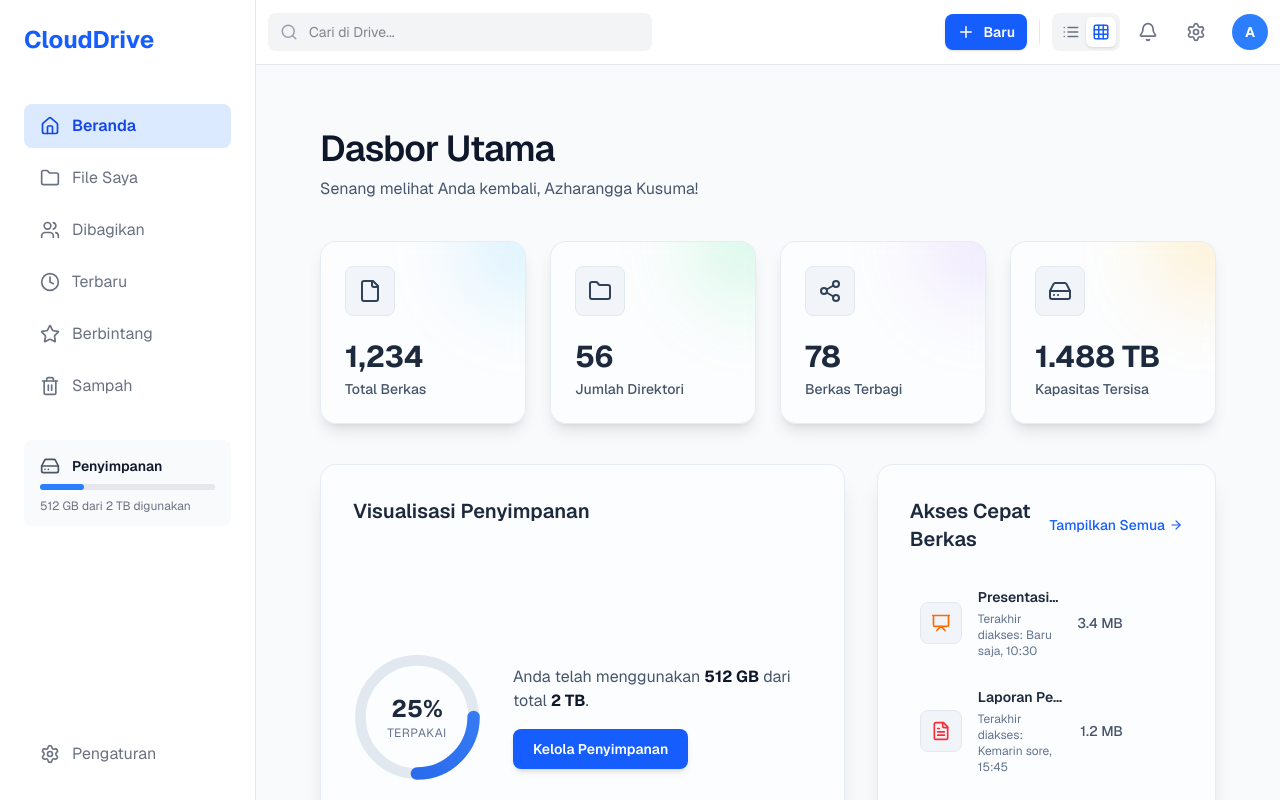
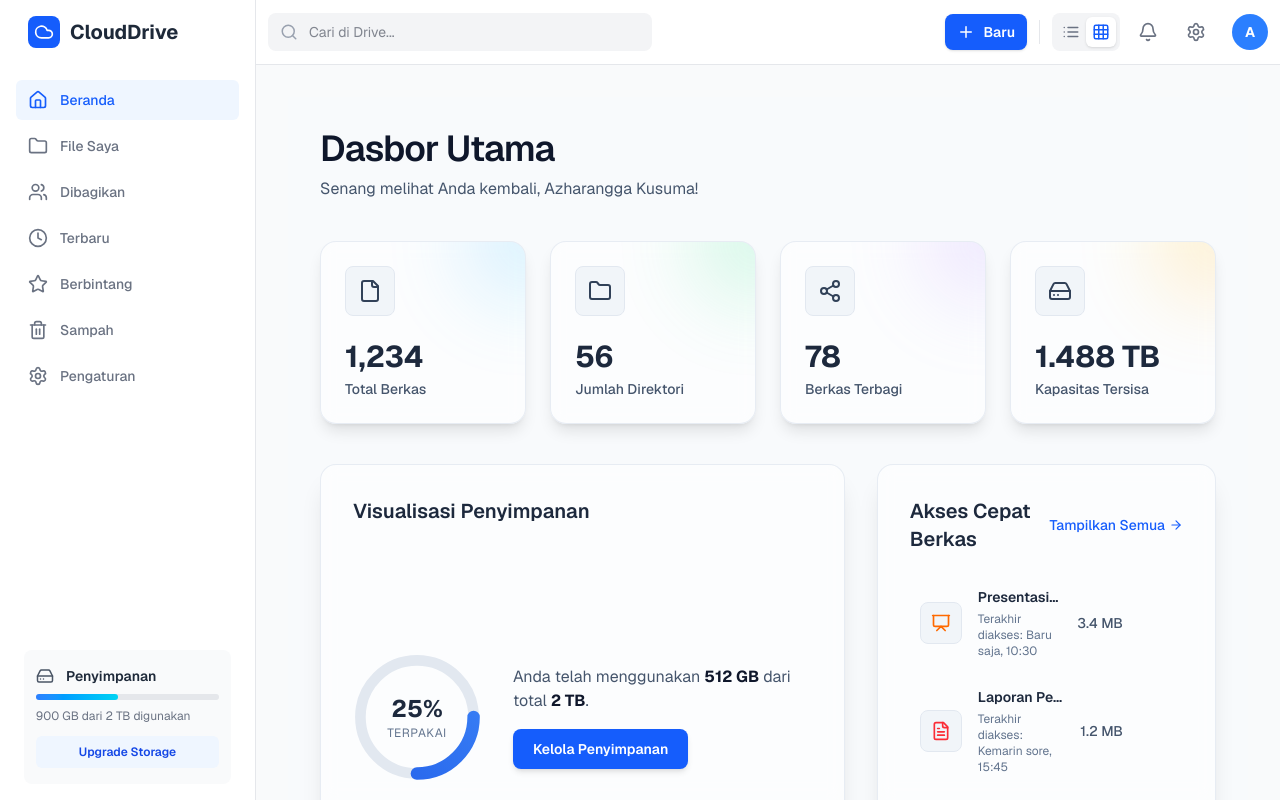
Before and after one commit to azharanggakusuma/drive, a Next.js app: page / in a window 1280 px wide. Built offline with nearby package versions, Linux system fonts and the light colour scheme.

Commit message:
Refactor Sidebar component: Update NavItem styling, enhance StorageStatus layout, and improve overall UI with new Cloud icon

```diff
--- a/components/ui/Sidebar.tsx
+++ b/components/ui/Sidebar.tsx
@@ -12,21 +12,25 @@ import {
   Trash2,
   Settings,
   HardDrive,
+  Cloud,
 } from "lucide-react";
+import React from "react";
 
+// Tipe props untuk NavItem
 type NavItemProps = {
   href: string;
   icon: React.ReactNode;
   label: string;
 };
 
+// Komponen NavItem yang diperbarui
 const NavItem = ({ href, icon, label }: NavItemProps) => {
   const pathname = usePathname();
   const isActive = href === "/" ? pathname === href : pathname.startsWith(href);
 
-  const activeClasses = isActive
-    ? "bg-blue-100 dark:bg-blue-900/50 text-blue-700 dark:text-blue-300 font-semibold"
-    : "text-gray-500 dark:text-gray-400 hover:bg-gray-100 dark:hover:bg-gray-800";
+  // Kelas untuk styling
+  const activeClasses = "bg-blue-50 text-blue-600 dark:bg-blue-500/10 dark:text-blue-400";
+  const inactiveClasses = "text-gray-500 hover:bg-gray-100 hover:text-gray-800 dark:text-gray-400 dark:hover:bg-gray-800 dark:hover:text-gray-200";
 
   const handleClick = () => {
     if (pathname !== href) {
@@ -35,26 +39,39 @@ const NavItem = ({ href, icon, label }: NavItemProps) => {
   };
 
   return (
-    <Link href={href} className={`flex items-center gap-3 px-4 py-2.5 rounded-lg transition-all duration-200 ease-in-out ${activeClasses}`} onClick={handleClick}>
-      {icon}
+    <Link
+      href={href}
+      className={`flex items-center gap-3 px-3 py-2.5 rounded-md transition-all duration-200 ease-in-out font-medium text-sm ${isActive ? activeClasses : inactiveClasses}`}
+      onClick={handleClick}
+    >
+      {/* Memberi styling pada ikon saat aktif */}
+      {React.cloneElement(icon as React.ReactElement, { className: `w-5 h-5 ${isActive ? 'text-blue-600 dark:text-blue-400' : ''}` })}
       <span className="truncate">{label}</span>
     </Link>
   );
 };
 
+// Komponen StorageStatus yang didesain ulang
 const StorageStatus = () => (
-  <div className="mt-8 px-4 pt-4 pb-3 bg-gray-50 dark:bg-gray-800/50 rounded-lg">
-    <div className="flex items-center gap-3 mb-2">
-      <HardDrive size={20} className="text-gray-600 dark:text-gray-400" />
-      <span className="font-semibold text-sm">Penyimpanan</span>
+  <div className="mt-auto px-2 pt-4">
+    <div className="px-3 py-4 bg-gray-50 dark:bg-gray-800/50 rounded-lg">
+      <div className="flex items-center gap-3 mb-2">
+        <HardDrive size={18} className="text-gray-600 dark:text-gray-400" />
+        <span className="font-semibold text-sm text-gray-800 dark:text-gray-200">Penyimpanan</span>
+      </div>
+      <div className="w-full bg-gray-200 dark:bg-gray-700 rounded-full h-1.5 mb-2">
+        {/* Contoh penggunaan storage 45% */}
+        <div className="bg-gradient-to-r from-blue-500 to-cyan-400 h-1.5 rounded-full" style={{ width: "45%" }}></div>
+      </div>
+      <p className="text-xs text-gray-500 dark:text-gray-400">900 GB dari 2 TB digunakan</p>
+      <button className="w-full mt-3 bg-blue-50 text-blue-700 dark:bg-blue-500/10 dark:text-blue-400 font-semibold text-xs py-2 rounded-md hover:bg-blue-100 dark:hover:bg-blue-500/20 transition-colors">
+        Upgrade Storage
+      </button>
     </div>
-    <div className="w-full bg-gray-200 dark:bg-gray-700 rounded-full h-1.5 mb-2">
-      <div className="bg-blue-500 h-1.5 rounded-full" style={{ width: "25%" }}></div>
-    </div>
-    <p className="text-xs text-gray-500 dark:text-gray-400">512 GB dari 2 TB digunakan</p>
   </div>
 );
 
+// Komponen Sidebar utama
 export const Sidebar = () => {
   const pathname = usePathname();
   const handleLogoClick = () => {
@@ -64,22 +81,30 @@ export const Sidebar = () => {
   };
 
   return (
-    <div className="w-64 h-full bg-white dark:bg-gray-900/50 p-6 flex flex-col justify-between border-r border-gray-200 dark:border-gray-800">
-      <div>
-        <Link href="/" className="text-2xl font-bold text-blue-600 dark:text-blue-500 mb-12 block" onClick={handleLogoClick}>CloudDrive</Link>
-        <nav className="flex flex-col gap-2">
-          <NavItem href="/" icon={<Home size={20} />} label="Beranda" />
-          <NavItem href="/files" icon={<Folder size={20} />} label="File Saya" />
-          <NavItem href="/shared" icon={<Users size={20} />} label="Dibagikan" />
-          <NavItem href="/recent" icon={<Clock size={20} />} label="Terbaru" />
-          <NavItem href="/starred" icon={<Star size={20} />} label="Berbintang" />
-          <NavItem href="/trash" icon={<Trash2 size={20} />} label="Sampah" />
+    <aside className="w-64 h-full bg-white dark:bg-gray-900 flex flex-col p-4 border-r border-gray-200 dark:border-gray-800">
+      {/* Logo */}
+      <Link href="/" className="flex items-center gap-2.5 px-3 mb-8" onClick={handleLogoClick}>
+        <div className="w-8 h-8 bg-blue-600 rounded-lg flex items-center justify-center">
+          <Cloud size={20} className="text-white" />
+        </div>
+        <span className="text-xl font-bold text-gray-800 dark:text-white">CloudDrive</span>
+      </Link>
+
+      {/* Grup Navigasi Atas (Utama) */}
+      <div className="flex flex-col justify-between flex-1">
+        <nav className="flex flex-col gap-1.5">
+          <NavItem href="/" icon={<Home />} label="Beranda" />
+          <NavItem href="/files" icon={<Folder />} label="File Saya" />
+          <NavItem href="/shared" icon={<Users />} label="Dibagikan" />
+          <NavItem href="/recent" icon={<Clock />} label="Terbaru" />
+          <NavItem href="/starred" icon={<Star />} label="Berbintang" />
+          <NavItem href="/trash" icon={<Trash2 />} label="Sampah" />
+          <NavItem href="/settings" icon={<Settings />} label="Pengaturan" />
         </nav>
+
+        {/* Status Penyimpanan */}
         <StorageStatus />
       </div>
-      <div>
-        <NavItem href="/settings" icon={<Settings size={20} />} label="Pengaturan" />
-      </div>
-    </div>
+    </aside>
   );
 };
```
